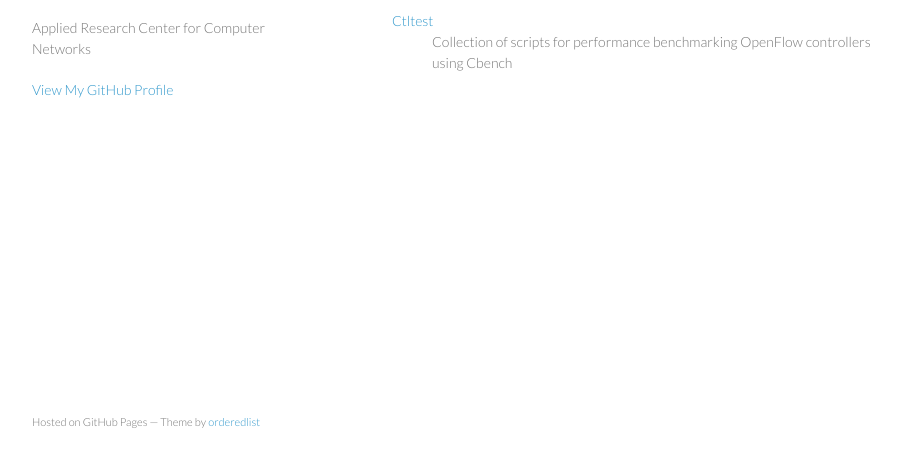
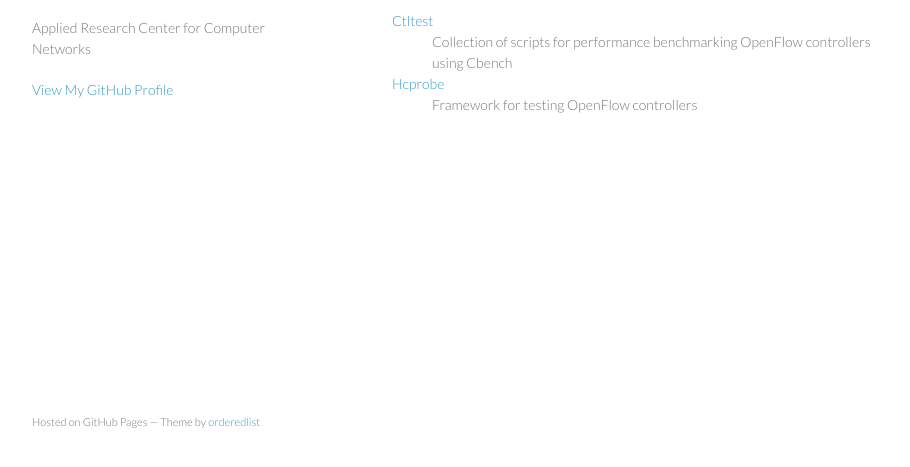
Before and after one commit to ARCCN/arccn.github.io, a plain HTML site: page index.html in a window 1280 px wide. Shown: the part 299-766 px from the top of the page, without its empty margins (178-1088 px from the left). Drawn offline with Linux system fonts and the light colour scheme.

Commit message:
Update index.html

```diff
--- a/index.html
+++ b/index.html
@@ -33,6 +33,8 @@
         <dl>
           <dt><a href="ctltest">Ctltest</a></dt>
           <dd>Collection of scripts for performance benchmarking OpenFlow controllers using Cbench</dd>
+          <dt><a href="hcprobe">Hcprobe</a></dt>
+          <dd>Framework for testing OpenFlow controllers</dd>
         </dl>
       </section>
       <footer>
```
